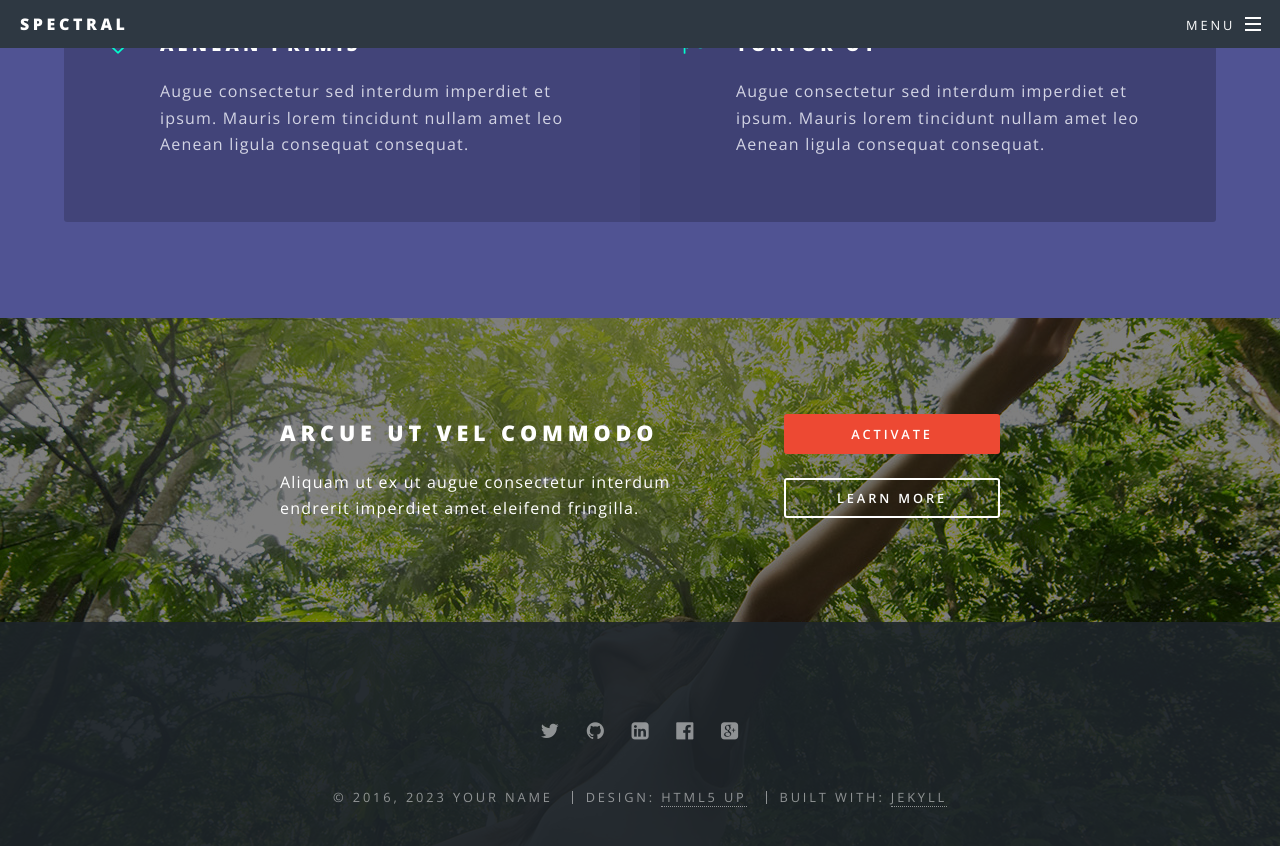
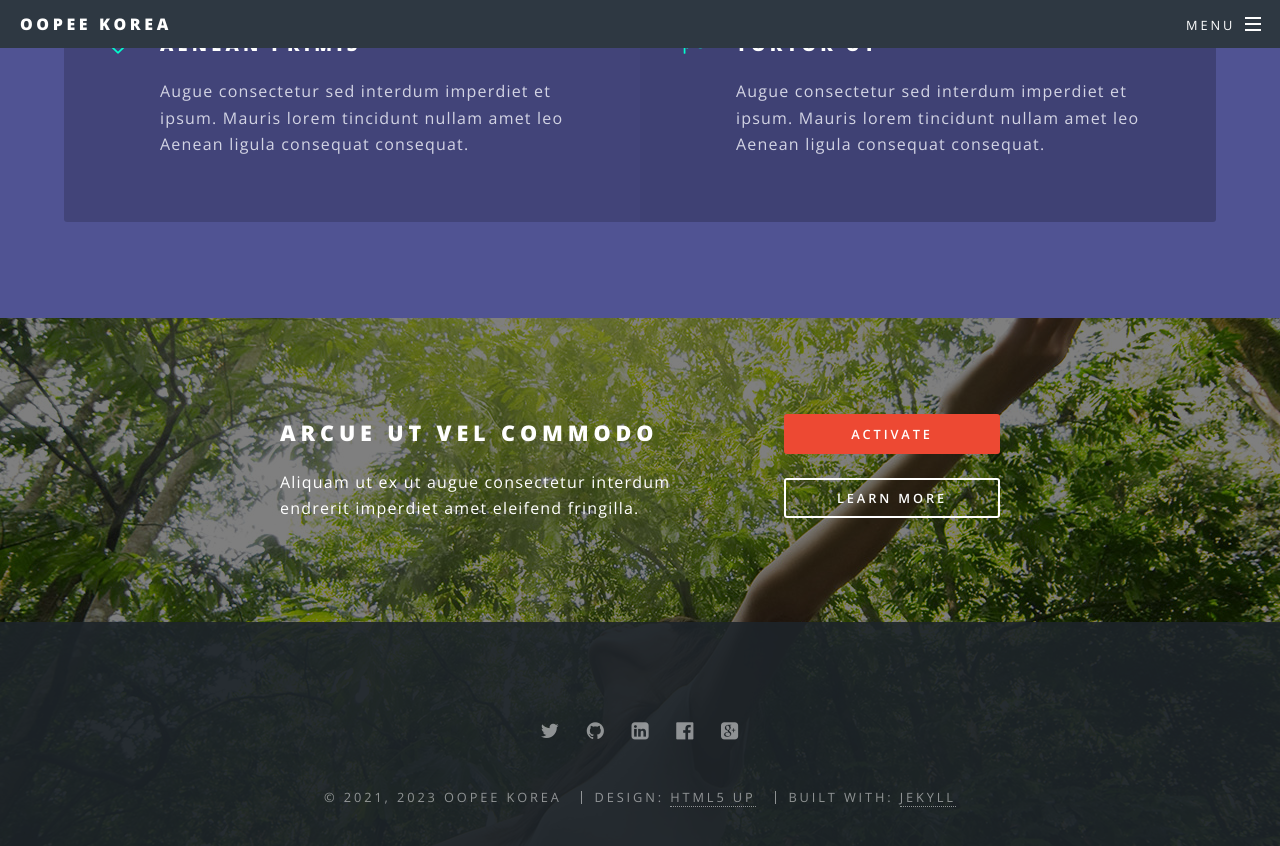
Before and after one commit to inansung/www.oopee.com, a Jekyll site: the page built from index.html, in a window 1280 px wide and 900 px high, scrolled down 3484 px. Shown: the top 846 px of the window. Built offline with Jekyll 4.4.1, drawn with Linux system fonts in a browser that asks for light colours.

Commit message:
2023.10.03+4

```diff
--- a/_config.yml
+++ b/_config.yml
@@ -2,16 +2,16 @@
 #
 
 # Site settings
-title: Spectral
+title: OOPEE KOREA
 description: |
   Another fine responsive
   site template freebie
   crafted by [HTML5 UP](http://html5up.net)
-owner: Your Name # or company name
-first_published: 2016 # if migrating another site, the year of your first publish
-email: your-email@domain.com
+owner: OOPEE KOREA # or company name
+first_published: 2021 # if migrating another site, the year of your first publish
+email: support@oopee.com
 baseurl: "" # the subpath of your site, e.g. /blog
-url: "https://inansung.github.io/oopee" # the base hostname & protocol for your site
+url: "https://www.oopee.com" # the base hostname & protocol for your site
 social:
   twitter: https://twitter.com/<username>
   github: https://github.com/<username>
```
